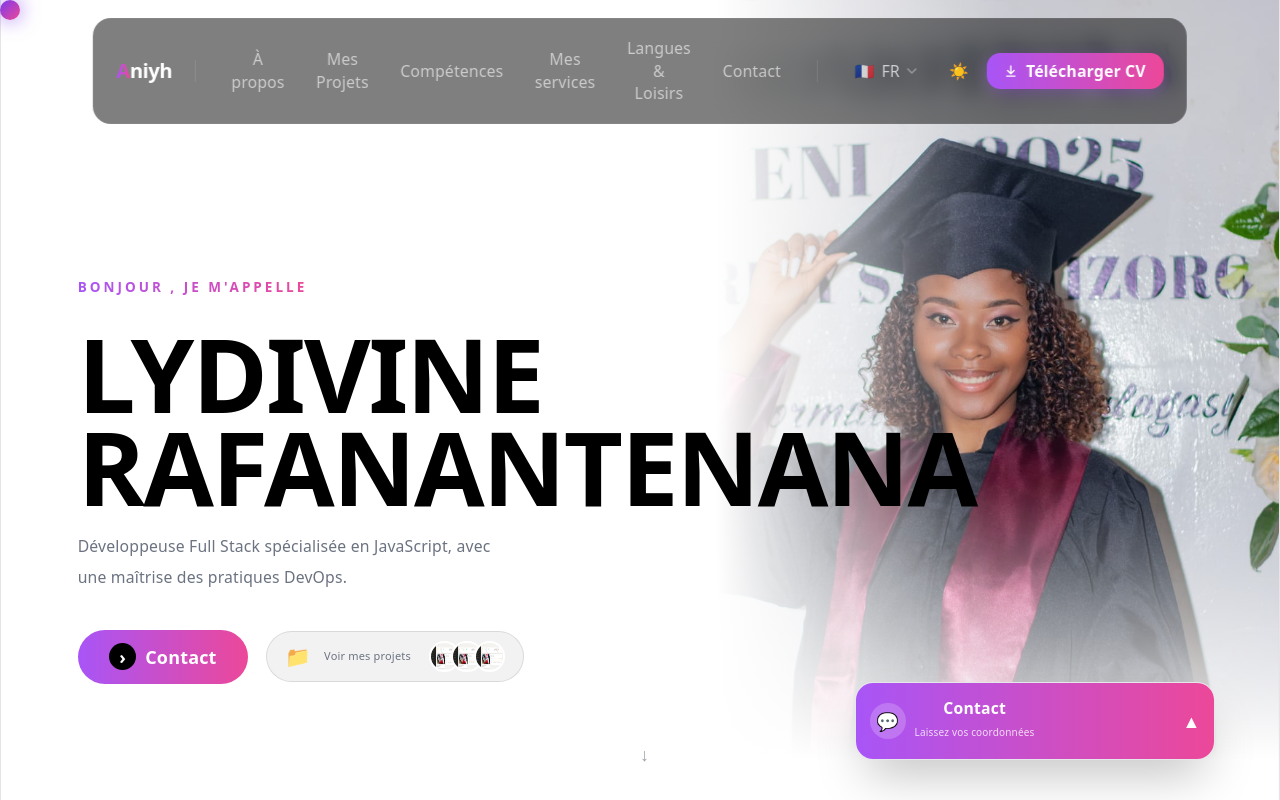
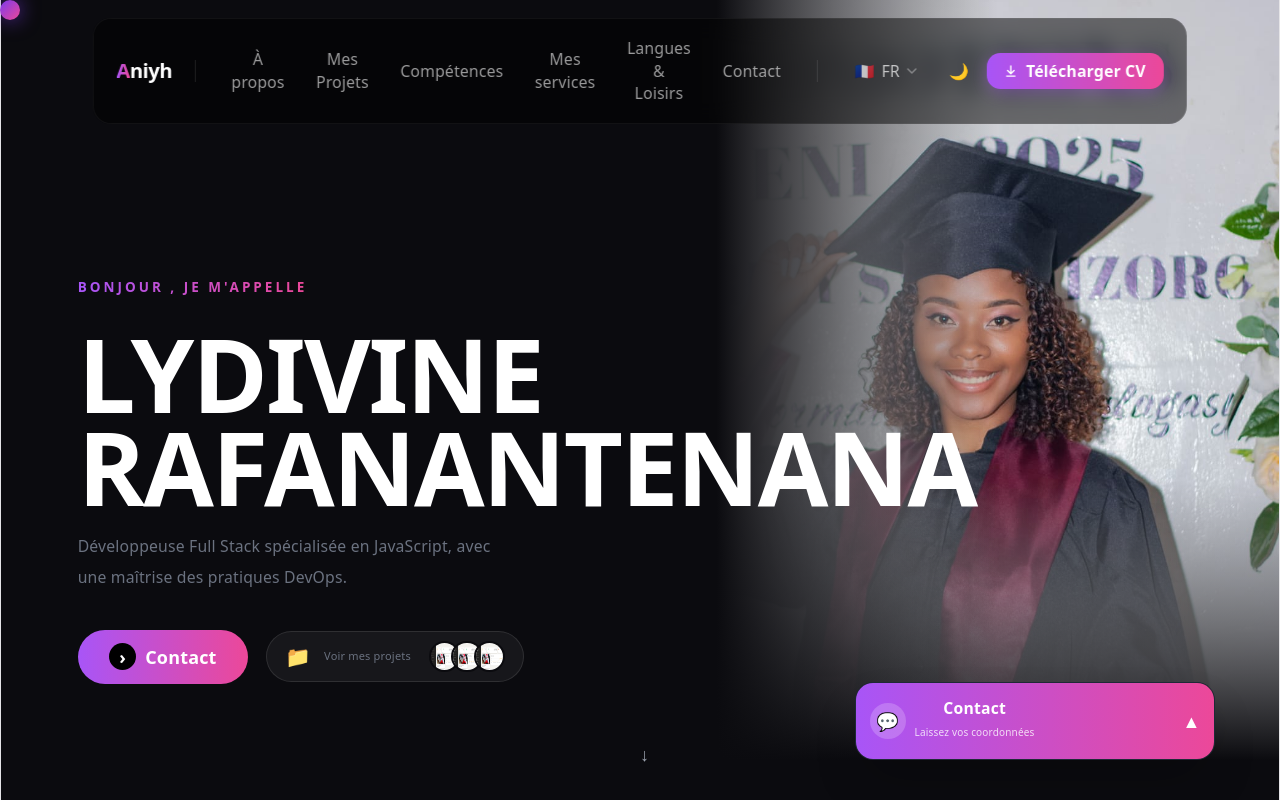
Before and after one commit to aniyh123/Aniyh_portfolio, a React (Vite) app: page / in a window 1280 px wide. Shown: the top 800 px of the page. Built offline with nearby package versions, Linux system fonts and the light colour scheme.

Commit message:
dark mode

```diff
--- a/index.html
+++ b/index.html
@@ -13,3 +13,11 @@
     <script type="module" src="/src/main.jsx"></script>
   </body>
 </html>
+<script>
+  (function() {
+    const theme = localStorage.getItem('theme');
+    if (theme !== 'light') {
+      document.documentElement.classList.add('dark');
+    }
+  })();
+</script>
--- a/src/components/ThemeToggle.jsx
+++ b/src/components/ThemeToggle.jsx
@@ -1,16 +1,13 @@
 import { useEffect, useState } from "react";
 
 export default function ThemeToggle() {
-  const [dark, setDark] = useState(false);
+  // Initialisation synchrone : si localStorage n'est pas "light", on active le mode sombre
+  const [dark, setDark] = useState(() => {
+    const saved = localStorage.getItem("theme");
+    return saved !== "light"; // true par défaut (mode sombre)
+  });
 
-  useEffect(() => {
-    const saved = localStorage.getItem("theme");
-    if (saved === "dark") {
-      setDark(true);
-      document.documentElement.classList.add("dark");
-    }
-  }, []);
-
+  // Appliquer le thème au DOM et sauvegarder
   useEffect(() => {
     if (dark) {
       document.documentElement.classList.add("dark");
```
